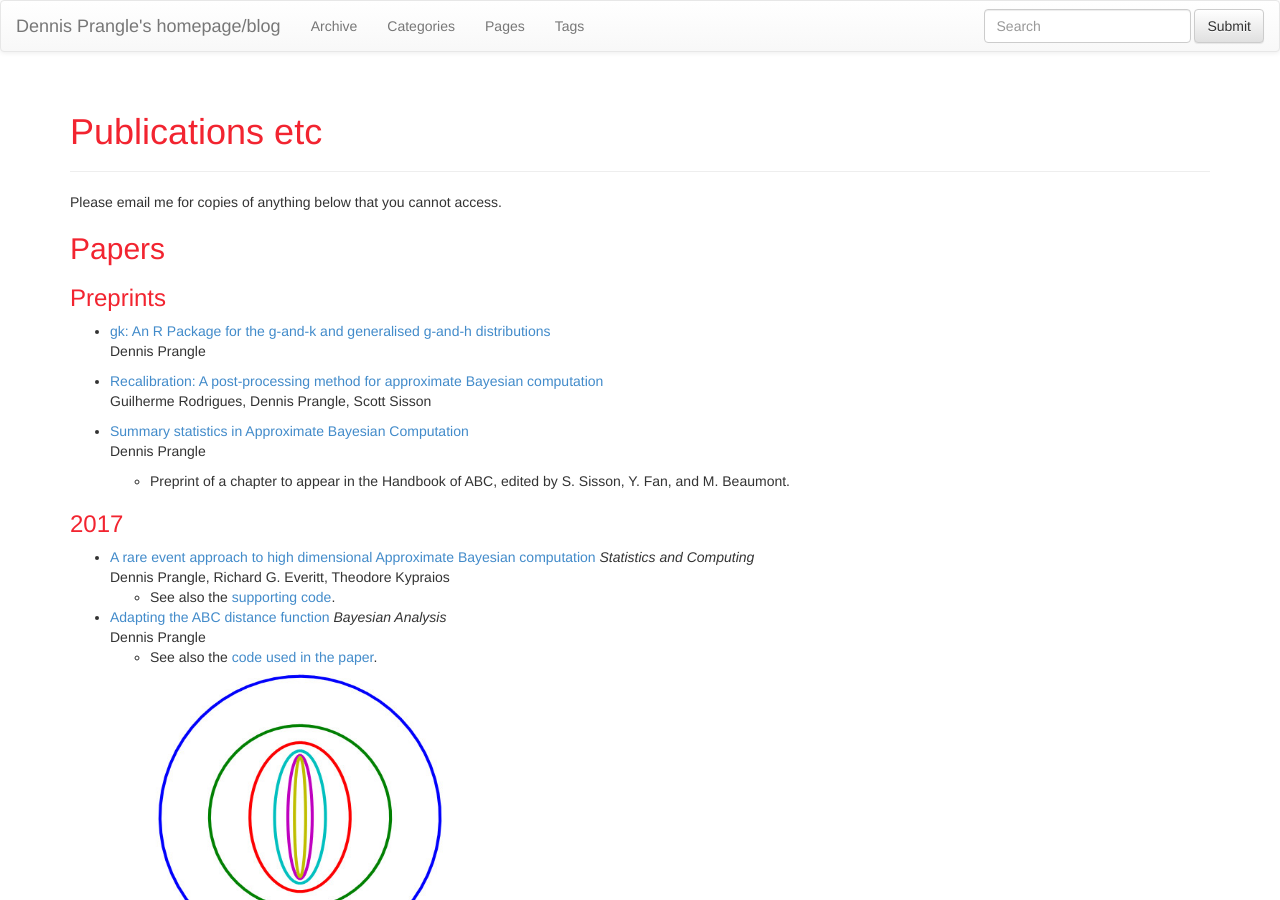
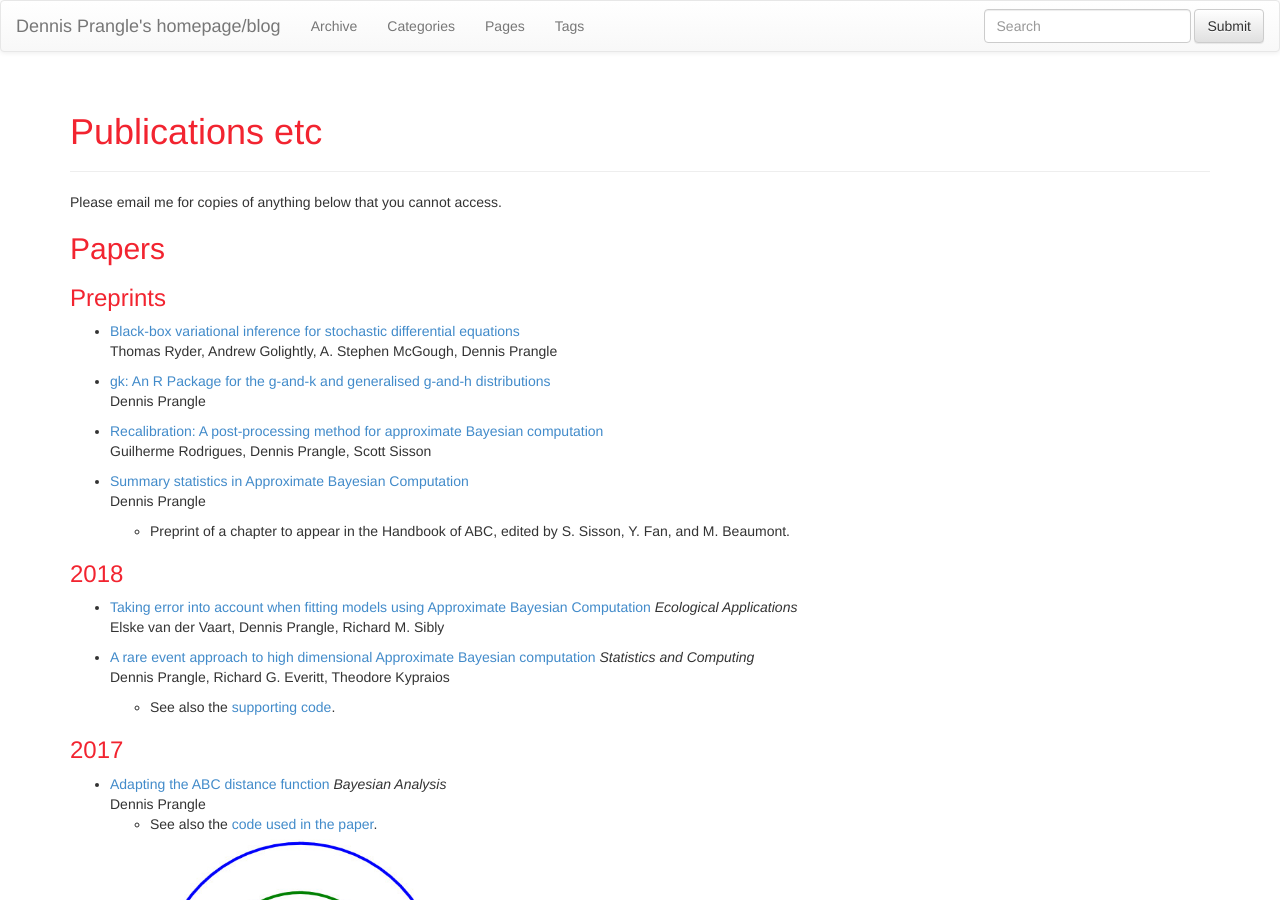
Before and after one commit to dennisprangle/dennisprangle.github.io, a Jekyll site: the page built from pub.md, in a window 1280 px wide and 900 px high. Built offline with Jekyll 4.4.1, drawn with Linux system fonts in a browser that asks for light colours; nearby versions of some CDN libraries.

Commit message:
Update publications

```diff
--- a/pub.md
+++ b/pub.md
@@ -12,6 +12,9 @@ Papers
 
 ### Preprints
 
+- [Black-box variational inference for stochastic differential equations](https://arxiv.org/abs/1802.03335)
+Thomas Ryder, Andrew Golightly, A. Stephen McGough, Dennis Prangle
+
 - [gk: An R Package for the g-and-k and generalised g-and-h distributions](http://arxiv.org/abs/1706.06889)
 Dennis Prangle
 
@@ -22,12 +25,17 @@ Guilherme Rodrigues, Dennis Prangle, Scott Sisson
 Dennis Prangle
   - Preprint of a chapter to appear in the Handbook of ABC, edited by S. Sisson, Y. Fan, and M. Beaumont.
 
-### 2017
+### 2018
+
+- [Taking error into account when fitting models using Approximate Bayesian Computation](http://onlinelibrary.wiley.com/doi/10.1002/eap.1656/full) *Ecological Applications*
+Elske van der Vaart, Dennis Prangle, Richard M. Sibly
 
 - [A rare event approach to high dimensional Approximate Bayesian computation](https://link.springer.com/article/10.1007/s11222-017-9764-4)
 *Statistics and Computing*
 Dennis Prangle, Richard G. Everitt, Theodore Kypraios
   - See also the [supporting code](https://github.com/dennisprangle/RareEventABC.jl).
+
+### 2017
 
 - [Adapting the ABC distance function](http://projecteuclid.org/euclid.ba/1460641065)
 *Bayesian Analysis*
```
